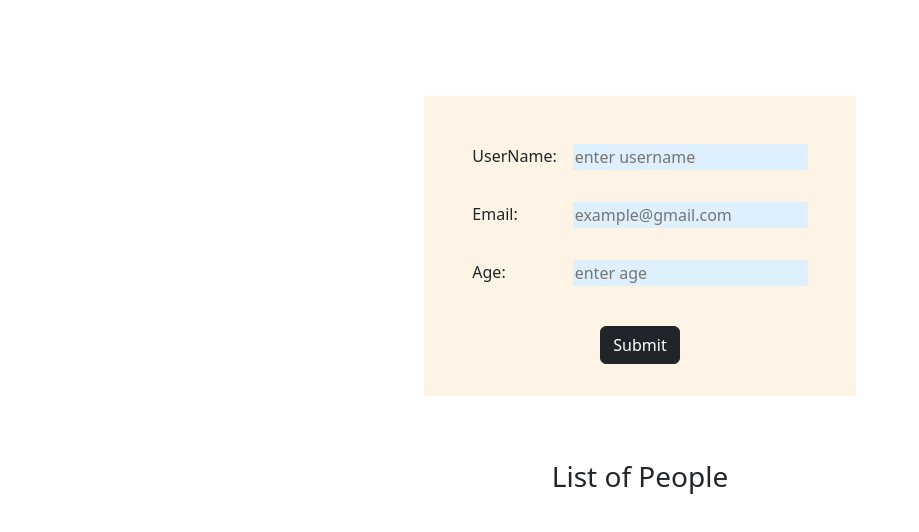
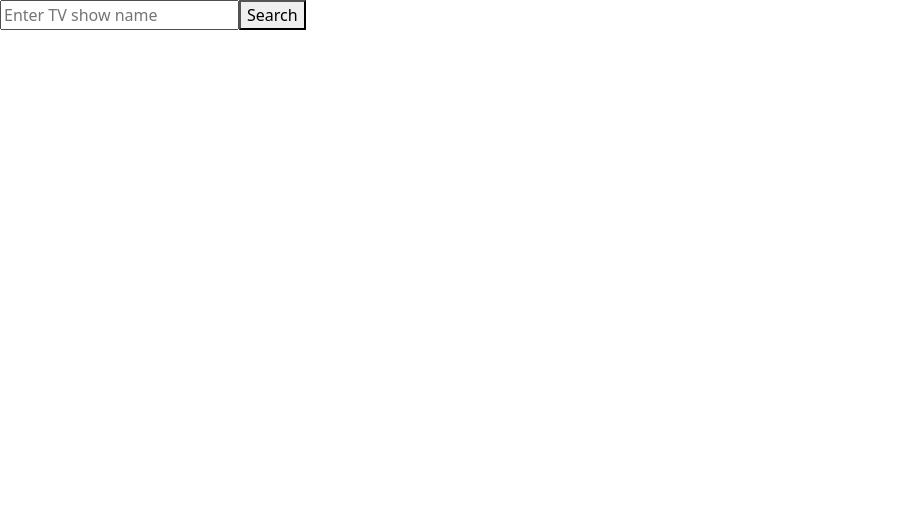
Before and after one commit to Srikargoud6/sampleprojects, a React (Create React App) app: page /travel in a window 1280 px wide. Shown: the top 532 px of the page, without its empty margins (0-919 px from the left). Built offline with nearby package versions, Linux system fonts and the light colour scheme.

Commit message:
TV show search using Axios

```diff
--- a/package.json
+++ b/package.json
@@ -6,6 +6,7 @@
     "@testing-library/jest-dom": "^5.17.0",
     "@testing-library/react": "^13.4.0",
     "@testing-library/user-event": "^13.5.0",
+    "axios": "^1.6.7",
     "bootstrap": "^5.3.2",
     "react": "^18.2.0",
     "react-dom": "^18.2.0",
--- a/src/App.js
+++ b/src/App.js
@@ -6,11 +6,12 @@ import Questions from "./Components/Questions/Questions";
 import Reviews from "./Components/Reviews/Reviews";
 import { Link, Route, Routes } from "react-router-dom";
 import ReactForms from "./Components/ReactForms/ReactForms";
+import Axios from "./Components/Axios/Axios";
 
 function App() {
   return (
     <div>
-      <ReactForms />
+      <Axios />
     </div>
   );
 }
--- /dev/null
+++ b/src/Components/Axios/Axios.jsx
@@ -0,0 +1,40 @@
+import React from "react";
+import axios from "axios";
+import { useState } from "react";
+
+const Axios = () => {
+  const [query, setQuery] = useState("");
+  const [list, setList] = useState([]);
+
+  const handleChange = (e) => {
+    setQuery(e.target.value);
+  };
+
+  const handleSubmit = async (e) => {
+    e.preventDefault();
+    const res = await axios.get(
+      `https://api.tvmaze.com/search/shows?q=${query}`
+    );
+
+    console.log(res);
+  };
+
+  return (
+    <div>
+      <form onSubmit={handleSubmit}>
+        <input
+          type="text"
+          name="searchQuery"
+          placeholder="Enter TV show name"
+          value={query}
+          onChange={handleChange}
+        />
+        <button type="submit" onClick={handleSubmit}>
+          Search
+        </button>
+      </form>
+    </div>
+  );
+};
+
+export default Axios;
```
Also changed, not shown: 1 other file (tests, documents, lock files or other folders).
